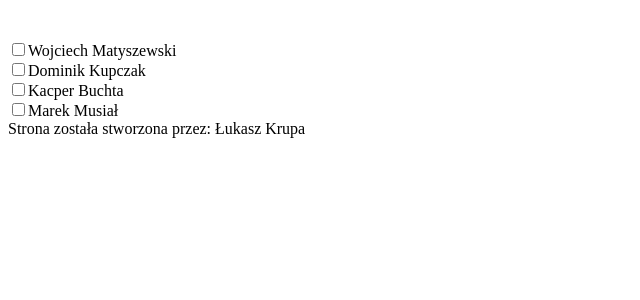
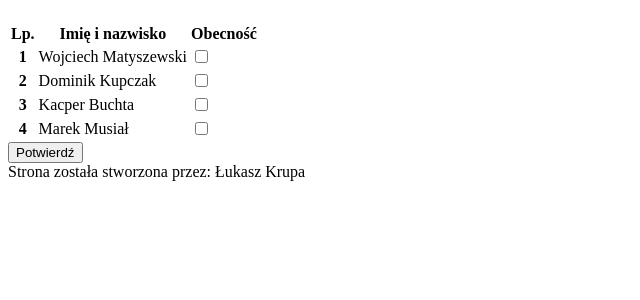
Before and after one commit to LukaszKru/AplikacjeDesktopowe, a PHP site: page / in a window 1280 px wide. Shown: the part 58-358 px from the top of the page, without its empty margins (0-640 px from the left). Run offline with PHP 8.4, Linux system fonts and the light colour scheme; data comes from the database, SQL or seed files in the repository.

Commit message:
Add files via upload

```diff
--- a/obecnoscBaza/index.php
+++ b/obecnoscBaza/index.php
@@ -4,31 +4,56 @@
     <meta charset="UTF-8">
     <meta http-equiv="X-UA-Compatible" content="IE=edge">
     <meta name="viewport" content="width=device-width, initial-scale=1.0">
-    <title>Osoby</title>
+    <title>Dodawanie obecnosci</title>
+    <style>
+        .obecnosc{
+            text-align: center;
+        }
+    </style>
 </head>
 <body>
+            <?php
+                $connect=mysqli_connect("localhost","root","","4ti");
+                if($connect){
+                    $zapytanie="Select * from dane";
+                    $wynik=mysqli_query($connect,$zapytanie);
+                    while($wiersz=mysqli_fetch_array($wynik)){
+                        $idosoba[]=$wiersz['id'];
+                        $imie[]=$wiersz['imie'];
+                        $nazwisko[]=$wiersz['nazwisko'];
+                    }
+
+                } else{
+                    echo "Blad polaczenia z baza danych" ;
+                }
+                mysqli_close($connect);
+                ?>
     <header>
         <h1>Dodawanie obecnosci</h1>
     </header>
     <main>
         <section>
             <form method="post">
-                <?php
-                $connect=mysqli_connect("localhost","root","","4ti");
-                if($connect){
-                    $zapytanie="Select * from dane";
-                    $wynik=mysqli_query($connect,$zapytanie);
-                    while($wiersz=mysqli_fetch_array($wynik)){
-                        $iduczen[]=$wiersz['id'];
-                        $imie[]=$wiersz['imie'];
-                        $nazwisko[]=$wiersz['nazwisko'];
-                    }
-                    for($i=0;$i<count($iduczen);$i++){
-                        echo "<br>";
-                        echo "<input type='checkbox' id='potwierdz'>".$imie[$i]." ".$nazwisko[$i];
-                    }
-                }
-                ?>
+                <table>
+                    <thead>
+                        <tr>
+                            <th>Lp.</th>
+                            <th>Imię i nazwisko</th>
+                            <th>Obecność</th></tr>
+                    </thead>
+                    <tbody>
+                        <?php
+                        for($i=0;$i<count($imie);$i++){
+                            echo "<tr>";
+                            echo "<th>$idosoba[$i]</th>";
+                            echo "<td>$imie[$i] $nazwisko[$i]</td>";
+                            echo "<td><input type='checkbox' name='obecny$idosoba[$i]' id='obecny$idosoba[$i]'></td>";
+                            echo "</tr>";
+                        }
+                        ?>
+                    </tbody>
+                </table>
+                <input type="submit" value="Potwierdź">
             </form>
         </section>
     </main>
```
